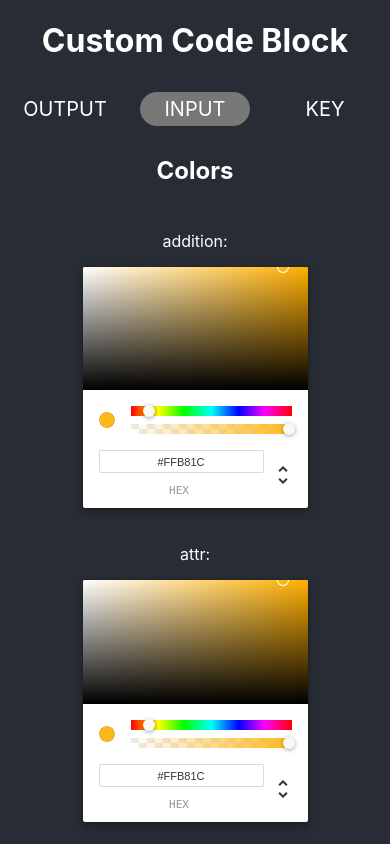
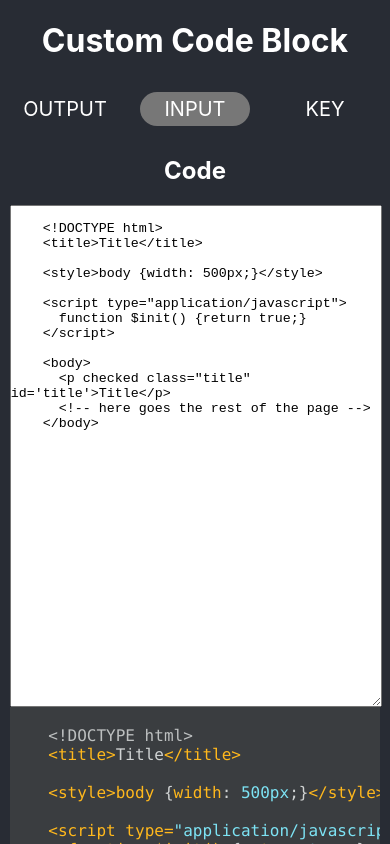
Before and after one commit to alexd99/HTMLCodeBlock, a React (Create React App) app: page / in a window 390 px wide. Both pictures are taken after a click on the element "INPUT". Shown: the top 844 px of the page. Built offline with nearby package versions, Linux system fonts and the light colour scheme.

Commit message:
making the input tab mobile friendly

```diff
--- a/src/components/BlockOptions.js
+++ b/src/components/BlockOptions.js
@@ -3,6 +3,15 @@ import styled from "styled-components";
 import { ChromePicker } from "react-color";
 import CodeBlock from "./CodeBlock";
 
+const FlexDiv = styled.div`
+  display: flex;
+  flex-wrap: wrap;
+  justify-content: center;
+  position: relative;
+  @media (max-width: 600px) {
+    flex-direction: column-reverse;
+  }
+`;
 const InputDiv = styled.div`
   display: flex;
   flex-wrap: wrap;
@@ -15,14 +24,49 @@ const ColorPicker = styled.div`
 `;
 const CodeInput = styled.textarea`
   height: 500px;
+  padding: 2rem 1rem;
+  :focus {
+    outline: none;
+  }
 `;
 const CodeInputDiv = styled.div`
   display: flex;
   justify-content: center;
   margin-bottom: 25px;
+
   & > * {
-    width: 600px;
+    width: 50%;
     overflow: scroll;
+  }
+  @media (max-width: 1030px) {
+    flex-direction: column;
+    & > * {
+      width: 100%;
+      overflow: scroll;
+    }
+  }
+`;
+const CodeDiv = styled.div`
+  height: 800px;
+  position: sticky;
+  top: 5px;
+  width: 60%;
+  @media (max-width: 600px) {
+    width: 95%;
+    margin: auto;
+    position: static;
+    & * {
+      padding: 0;
+    }
+  }
+`;
+const ColorsDiv = styled.div`
+  width: 40%;
+  @media (max-width: 600px) {
+    width: 95%;
+    height: auto;
+    margin: auto;
+    margin-top: 50px;
   }
 `;
 
@@ -38,7 +82,8 @@ const BlockOptions = props => {
   }
 
   return (
-    <React.Fragment>
+    <FlexDiv>
+      <ColorsDiv>
         <h2>Colors</h2>
         <InputDiv>
           {allOptions.map(option => (
@@ -54,12 +99,15 @@ const BlockOptions = props => {
             </ColorPicker>
           ))}
         </InputDiv>
+      </ColorsDiv>
+      <CodeDiv>
         <h2>Code</h2>
         <CodeInputDiv>
-        <CodeInput value={props.code} onChange={props.codeChange} />{" "}
+          <CodeInput value={props.code} onChange={props.codeChange} />
           <CodeBlock>{props.code}</CodeBlock>
         </CodeInputDiv>
-    </React.Fragment>
+      </CodeDiv>
+    </FlexDiv>
   );
 };
 
--- a/src/components/HighlightGlobalStyles.js
+++ b/src/components/HighlightGlobalStyles.js
@@ -11,6 +11,9 @@ const HighlightGlobalStyles = createGlobalStyle`
     margin: 0;
     white-space: pre;
     text-align: left;
+    @media (max-width: 600px) {
+        padding: 0;
+    }
 }
 
 .hljs-addition{
```
Lines whose indentation alone changed are shown as unchanged.
